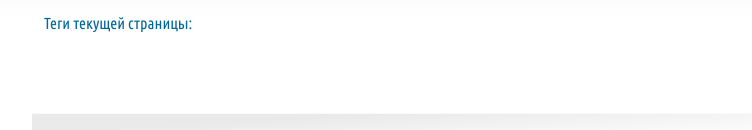
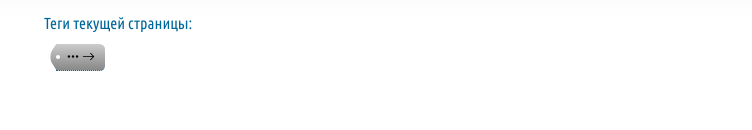
Before and after one commit to erjemin/2021-cadpoint-ru, a Django app: template cadpoint/templates/index.jinja2 in a window 1280 px wide. Shown: the part 120-250 px from the top of the page, without its empty margins (38-790 px from the left). Run offline with Django 3.2, Linux system fonts and the light colour scheme; the template is opened without the code that fills it, so the values that code supplies are empty; parts of the project's set-up code (start-up, migrations or seed data) failed here and were passed over; some libraries are stand-ins or nearby versions.

Commit message:
сетка + тег "все"

```diff
--- a/cadpoint/templates/blocks/tags-cloud.jinja2
+++ b/cadpoint/templates/blocks/tags-cloud.jinja2
@@ -28,7 +28,6 @@
     </a>{% endif %}{% else %}
     <a href="/tag_{{ I.slug|lower }}" class="tag-not-active">
       {{ I.name }} &nbsp; <span class="tag-note"><sup><b>{{ I.NumInPage }}</b></sup>/<sub>{{ I.NumTotal }}</sub></span>
-    </a>{% endif %}{% endfor %}{% if TAGS_L %}
-    <span class="label label-primary"><a href="?"><b class="glyphicon glyphicon-remove"></b></a></span>
-  {% endif %}
-  </p><!-- ОБЛАКО ТЕГОВ: НАЧАЛО -->
+    </a>{% endif %}{% endfor %} &nbsp; <a href="/alltags" class="tag-not-active"><i class="bi bi-three-dots"></i> <i class="bi bi-arrow-right"></i> &nbsp; &nbsp;</a>
+  </p>
+  <!-- ОБЛАКО ТЕГОВ: НАЧАЛО -->
--- a/cadpoint/templates/index.jinja2
+++ b/cadpoint/templates/index.jinja2
@@ -51,7 +51,11 @@
   </div>{#<!-- ХЛЕБНЫЕ КРОШКИ: КОНЕЦ -->#}
   {#<!-- POINT-СРАНИЦА: НАЧАЛО -->#}<div class="container lenta">
     <div class="row">
-      <div class="col-12 col-md-9">
+    {#<!-- БОКОВАЯ НАВИГАЦИЯ: НАЧАЛО-->#}<nav class="col-12 col-lg-3 l-menu">
+        <h6>Теги текущей страницы:</h6>
+        {% include "blocks/tags-cloud.jinja2" %}
+      </nav>{#<!-- боковая навигация: конец-->#}
+      <div class="col-12 col-lg-9">
         {% for i in LENTA %}<div class="row default-list">
           <div class="col-md-4 d-none d-md-block{% if forloop.counter|divisibleby:2 %} order-last{% endif %}">
             <a href="/item/{{ i.id }}-{{ i.szContentSlug }}?p={{ PAGE_OF_LIST }}&n={{ forloop.counter }}">{% if i.imgContentPreview is None %}
@@ -96,10 +100,6 @@
           </nav>
         </div>{# НАВИГАЦИЯ ПО СТРАНИЦАМ СО СПИСКАМИ КОНТЕНТА ИЗ ПРОИЗВОЛЬНОЙ КАТЕГОРИИ: КОНЕЦ #}{% endif %}
       </div>
-      {#<!-- БОКОВАЯ НАВИГАЦИЯ: НАЧАЛО-->#}<nav class="col order-last order-md-first l-menu">
-        <h6>Теги текущей страницы:</h6>
-        {% include "blocks/tags-cloud.jinja2" %}
-      </nav>{#<!-- боковая навигация: конец-->#}
     </div>
   </div>{#<!-- POINT-СРАНИЦА: КОНЕЦ -->#}{% endblock %}
 
```
